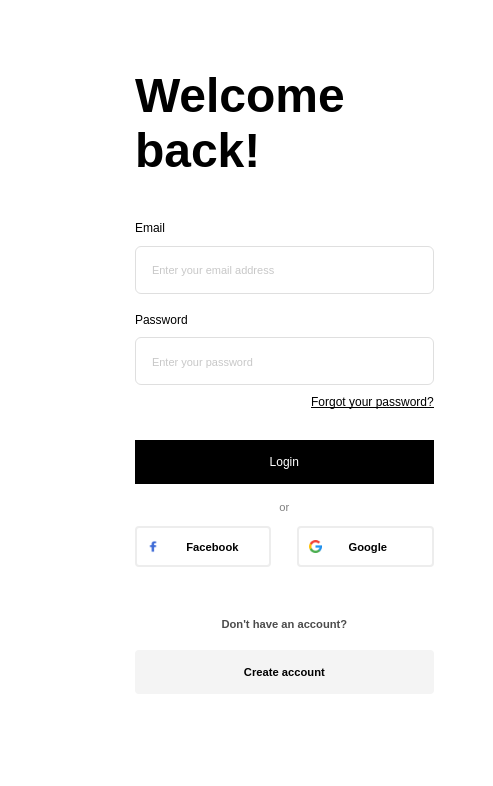
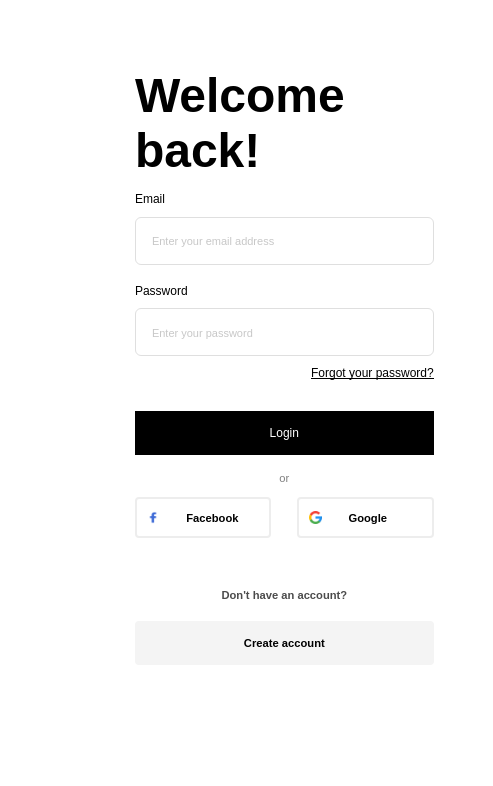
Before and after one commit to isaiah973/AssignmentLogin, a plain HTML site: page index.html in a window 1280 px wide. Shown: the full height of the page, 0-493 px from the left. Drawn offline with Linux system fonts and the light colour scheme; a web font is replaced by a local one.

Commit message:
corrected

```diff
--- a/index.css
+++ b/index.css
@@ -33,7 +33,7 @@ section {
   width: 70%;
   display: flex;
   flex-direction: column;
-  gap: 5rem;
+  gap: 1rem;
 }
 .image-div {
   position: relative;
@@ -202,7 +202,7 @@ span {
   margin-top: 0.5rem;
 }
 .form-container {
- margin-top: -40px;
+ margin-top: -5px;
 }
 
 
```
